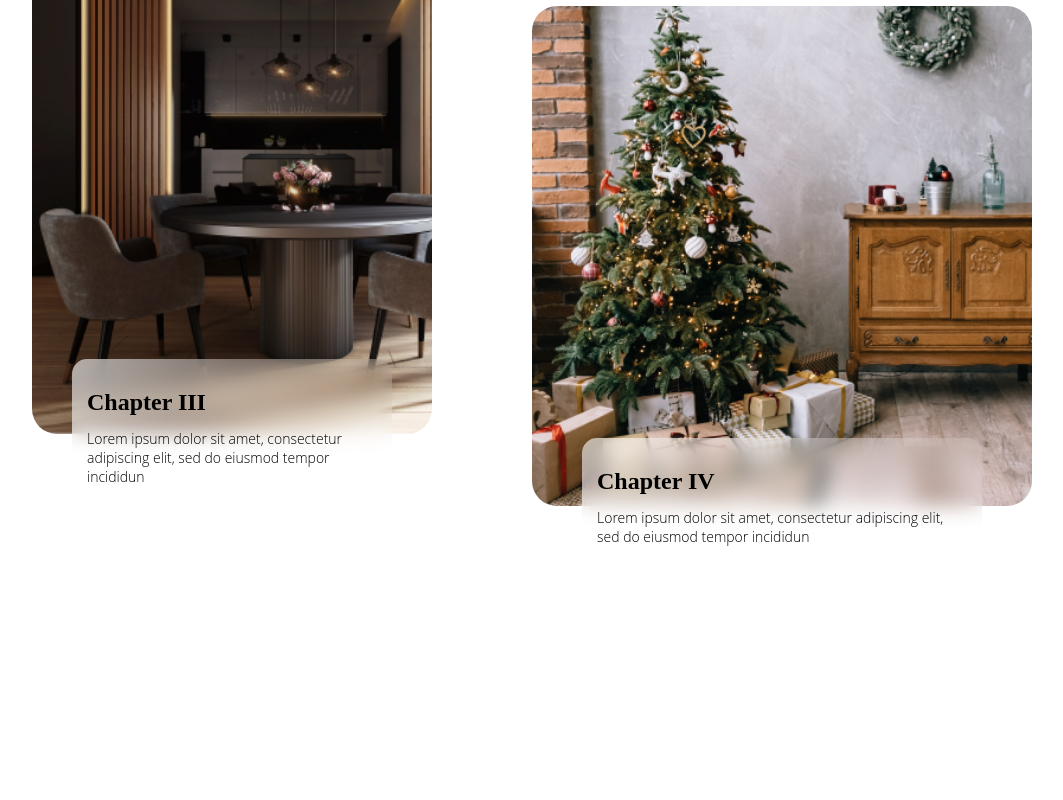
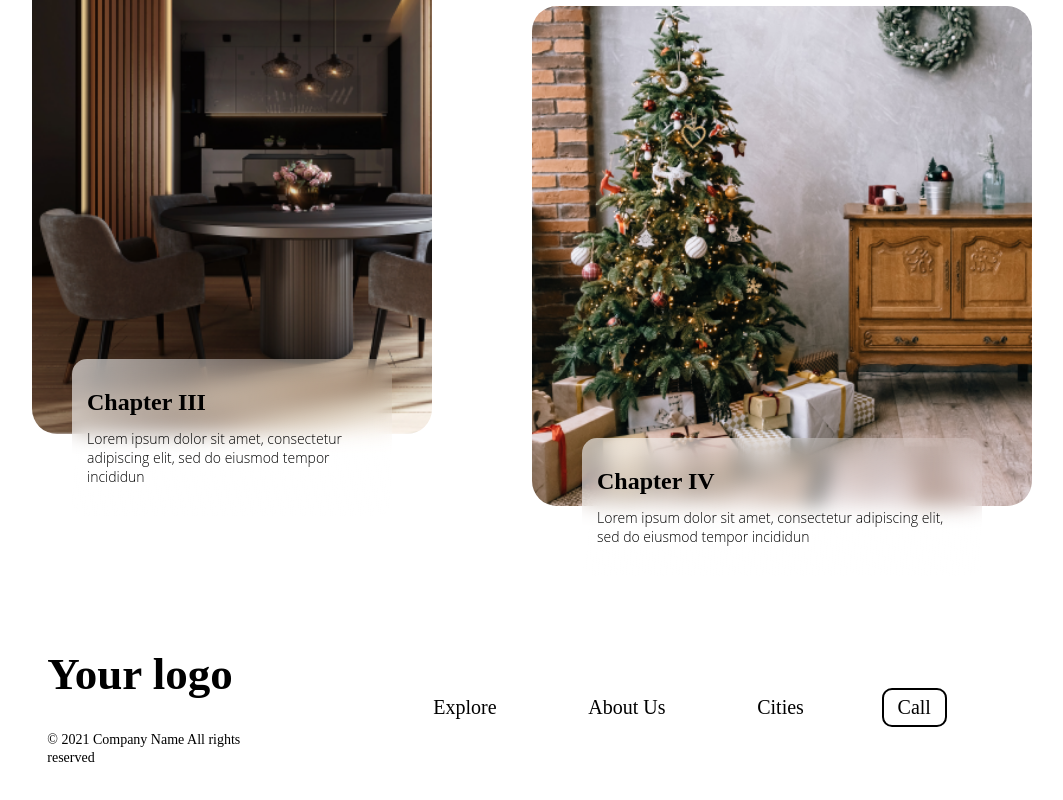
Before and after one commit to sahilmarka/20220325-sahilmarka, a React (Create React App) app: page / in a window 1280 px wide. Shown: the part 2102-2902 px from the top of the page, without its empty margins (108-1171 px from the left). Before the commit the page ends 2688 px from the top, so only its background shows below. Built offline with nearby package versions, Linux system fonts and the light colour scheme; the HTML template or start-up script is replaced by a standard one.

Commit message:
make response

```diff
--- a/src/App.js
+++ b/src/App.js
@@ -4,6 +4,7 @@ import './App.scss'
 import { arrow } from 'assets/images';
 import Explore from 'components/Explore/Explore';
 import AboutUs from 'components/AboutUs/AboutUs';
+import Footer from 'components/Footer/Footer';
 
 function App() {
   return (
@@ -21,6 +22,7 @@ function App() {
       </header>
       <Explore/>
       <AboutUs/>
+      <Footer/>
     </div>
   );
 }
--- a/src/App.scss
+++ b/src/App.scss
@@ -9,6 +9,9 @@
 
 html {
   font-size: 62.5%;
+  @media (max-width: 820px) {
+    font-size: 40%;
+  }
 }
 
 body {
@@ -28,6 +31,12 @@ header {
   background-size: cover;
   display: flex;
   flex-direction: column;
+  @media (max-width: 820px) {
+    position: fixed;
+    width: 100vw;
+    height: 100vh;
+    z-index: 10;
+  }
 }
 
 .mainHeading {
--- /dev/null
+++ b/src/components/Footer/Footer.js
@@ -0,0 +1,48 @@
+import Text from 'components/atoms/Text'
+import React from 'react'
+import { Flex } from 'rebass'
+import styled, { css } from 'styled-components'
+
+const Footer = () => {
+  return(
+    <Container>
+      <Flex flexDirection='column'>
+        <Text fontFamily='Dancing Script' fontStyle='normal' fontWeight={700} fontSize='4.5rem' lineHeight='54px' >Your logo</Text>
+        <Text
+          fontFamily='Ubuntu'
+          fontStyle='normal'
+          fontWeight={300}
+          fontSize='1.4rem'
+          lineHeight='1.8rem' mt='30px'
+          width='80%'>
+          © 2021 Company Name All rights reserved
+        </Text>
+      </Flex>
+      <Flex justifyContent='space-evenly' width='60%' alignItems='center'>
+        <List>Explore</List>
+        <List>About Us</List>
+        <List>Cities</List>
+        <List br='10px' border={true}>Call</List>
+      </Flex>
+    </Container>
+  )
+}
+
+const Container = styled(Flex)`
+  padding: 6.1rem 9.7rem 3.7rem 9.1rem;
+  justify-content: space-evenly;
+`
+
+const List = styled(Flex)`
+font-family: 'Exo 2';
+font-style: normal;
+font-weight: 500;
+font-size: 20px;
+align-items: center;
+text-align: center;
+padding: 6px 14px;
+${p => p.br && css` border-radius: ${p.br}`};
+${p => p.border && css` border: 2px solid #000000`};
+`
+
+export default Footer
--- a/src/components/SearchCity/searchCity.scss
+++ b/src/components/SearchCity/searchCity.scss
@@ -20,6 +20,9 @@
   width: 210px;
   min-height: 60px;
   flex-grow: 1;
+  @media (max-width: 820px) {
+    width: 100%;
+  }
 }
 
 .primary-text {
```
